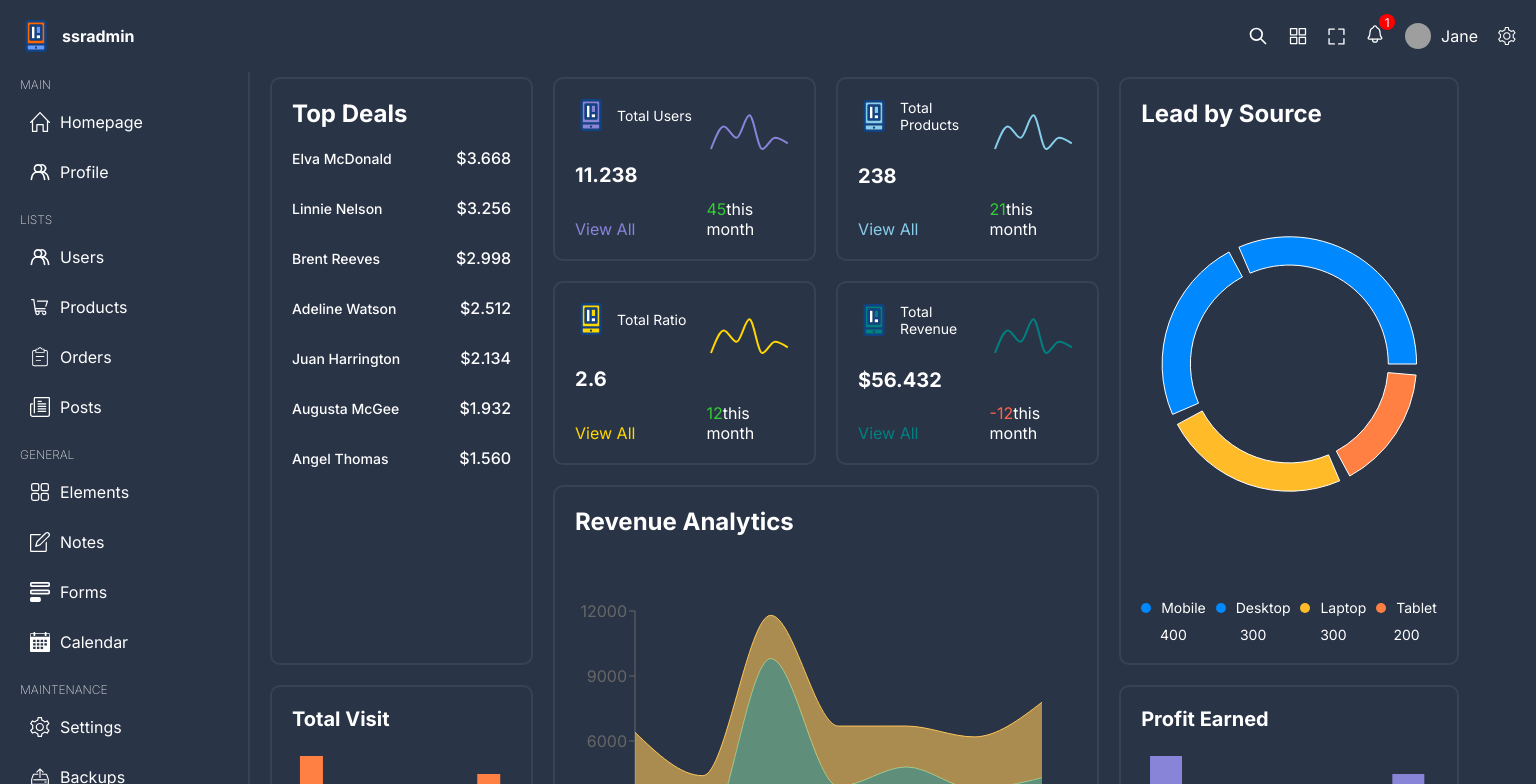
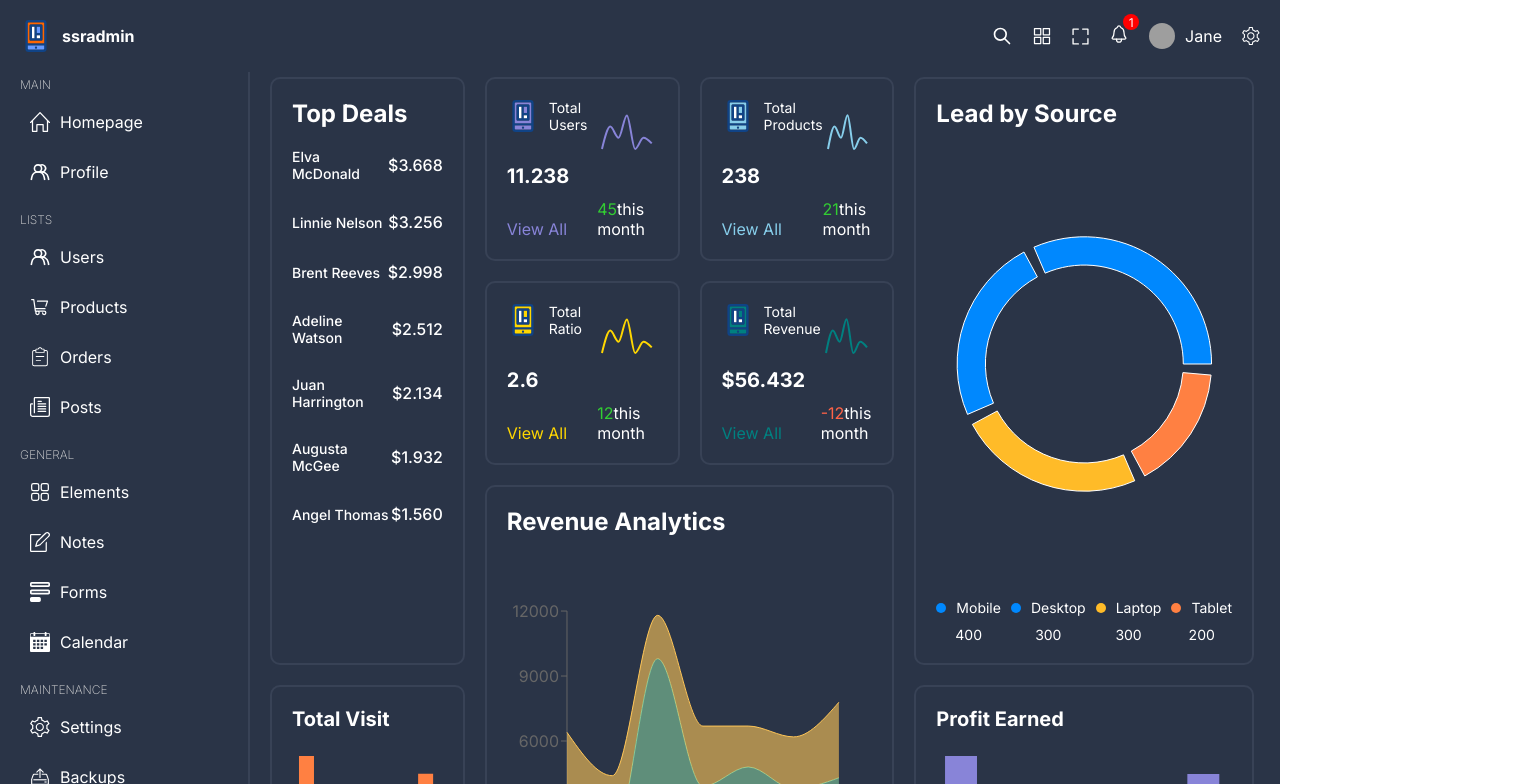
Before and after one commit to ssr0016/Admin-Dashboard-UIDesign, a React (Vite) app: page / in a window 1280 px wide. Shown: the top 784 px of the page, 1536 px wide, since content can reach past the window. Built offline with nearby package versions, Linux system fonts and the light colour scheme; grey boxes are pictures that could not be loaded.

Commit message:
fixing my project for my mobile screen

```diff
--- a/src/styles/global.scss
+++ b/src/styles/global.scss
@@ -16,7 +16,12 @@ a {
   font-family: "Inter", sans-serif;
   background-color: $main-bg;
   color: $main-color;
-  width: 120%;
+
+
+  @include sm{
+    width: 120%;
+  }
+
 }
 
 .container {
```
